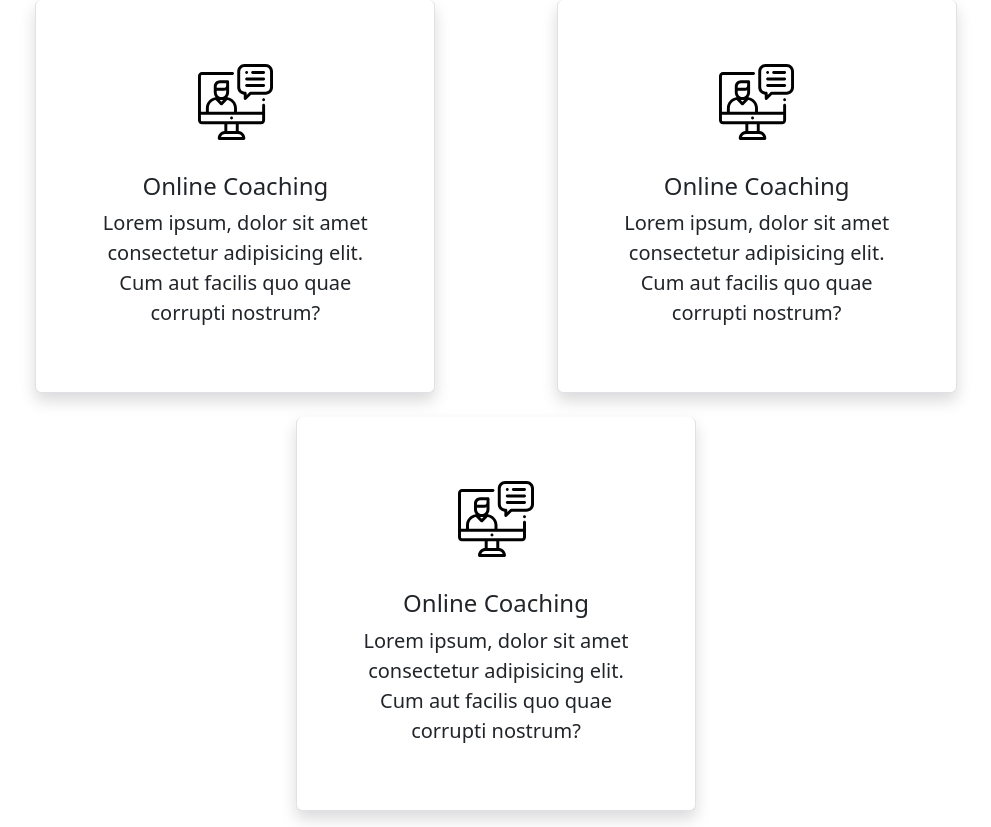
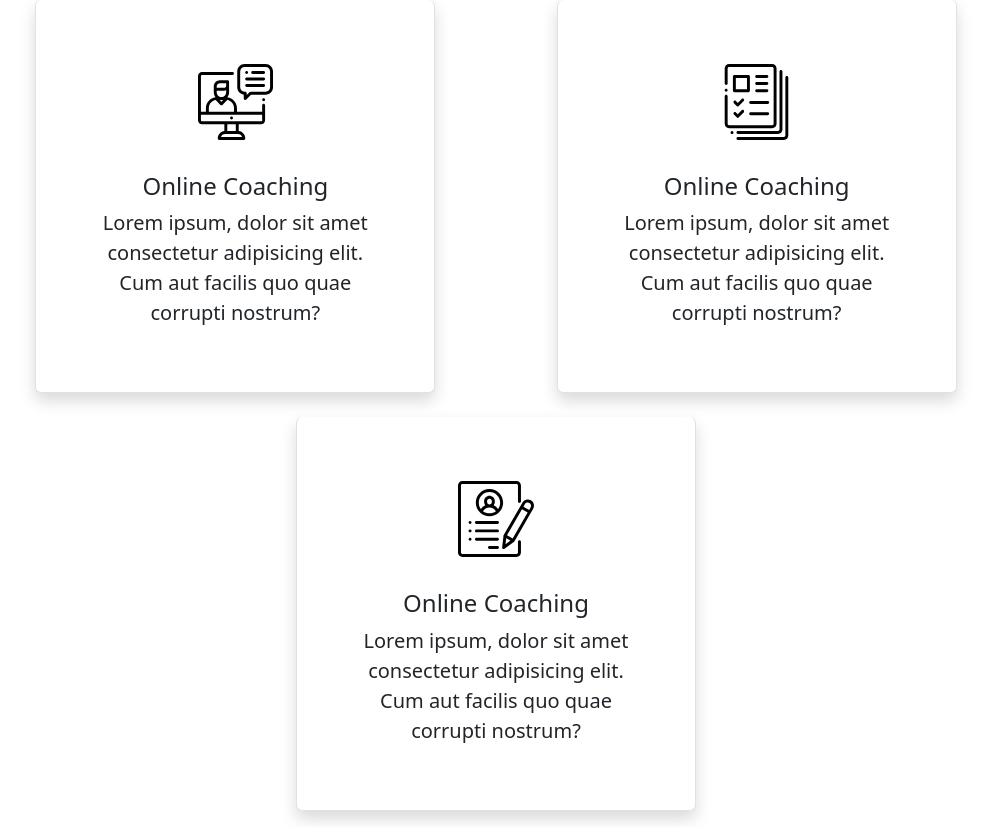
Before and after one commit to Valentina-De-Mite/proj-html-vuejs, a Vue app: page / in a window 1280 px wide. Shown: the part 1093-1920 px from the top of the page, without its empty margins (144-1135 px from the left). Built offline with nearby package versions, Linux system fonts and the light colour scheme; a web font is replaced by a local one.

Commit message:
added cards component

```diff
--- /dev/null
+++ b/src/assets/card.js
@@ -0,0 +1,20 @@
+export default [
+  {
+    image_source: "svg/svg-0.svg",
+    card_title: "Online Coaching",
+    card_text:
+      "Lorem ipsum, dolor sit amet consectetur adipisicing elit. Cum aut facilis quo quae corrupti nostrum?",
+  },
+  {
+    image_source: "svg/svg-1.svg",
+    card_title: "Online Coaching",
+    card_text:
+      "Lorem ipsum, dolor sit amet consectetur adipisicing elit. Cum aut facilis quo quae corrupti nostrum?",
+  },
+  {
+    image_source: "svg/svg-2.svg",
+    card_title: "Online Coaching",
+    card_text:
+      "Lorem ipsum, dolor sit amet consectetur adipisicing elit. Cum aut facilis quo quae corrupti nostrum?",
+  },
+];
--- a/src/components/AppMain.vue
+++ b/src/components/AppMain.vue
@@ -1,10 +1,18 @@
 <script>
 import { state } from "../state";
+import cards from "../assets/card.js";
+import CardComponent from "../components/CardComponent.vue";
 
 export default {
   name: "AppMain",
+
+  components: {
+    CardComponent,
+  },
   data() {
-    return {};
+    return {
+      cards,
+    };
   },
 };
 </script>
@@ -35,57 +43,13 @@ export default {
         <div
           class="row row-cols-3 row-cols-md-1 my-5 g-3 grid gap-0 column-gap-3 justify-content-evenly"
         >
-          <div
-            class="card border p-5 border-top-0 shadow mt-4 d-flex align align-items-center"
-            style="width: 25rem"
+          <CardComponent
+            v-for="card in cards"
+            :image_source="card.image_source"
+            :card_title="card.card_title"
+            :card_text="card.card_text"
           >
-            <img
-              src="../assets/svg/svg-0.svg"
-              class="card-img-top w-25 py-3"
-              alt="..."
-            />
-            <div class="card-body">
-              <h4 class="card-title">Online Coaching</h4>
-              <p class="card-text fs-5">
-                Lorem ipsum, dolor sit amet consectetur adipisicing elit. Cum
-                aut facilis quo quae corrupti nostrum?
-              </p>
-            </div>
-          </div>
-          <div
-            class="card border p-5 border-top-0 shadow mt-4 d-flex align align-items-center"
-            style="width: 25rem"
-          >
-            <img
-              src="../assets/svg/svg-0.svg"
-              class="card-img-top w-25 py-3"
-              alt="..."
-            />
-            <div class="card-body">
-              <h4 class="card-title">Online Coaching</h4>
-              <p class="card-text fs-5">
-                Lorem ipsum, dolor sit amet consectetur adipisicing elit. Cum
-                aut facilis quo quae corrupti nostrum?
-              </p>
-            </div>
-          </div>
-          <div
-            class="card border p-5 border-top-0 shadow mt-4 d-flex align align-items-center"
-            style="width: 25rem"
-          >
-            <img
-              src="../assets/svg/svg-0.svg"
-              class="card-img-top w-25 py-3"
-              alt="..."
-            />
-            <div class="card-body">
-              <h4 class="card-title">Online Coaching</h4>
-              <p class="card-text fs-5">
-                Lorem ipsum, dolor sit amet consectetur adipisicing elit. Cum
-                aut facilis quo quae corrupti nostrum?
-              </p>
-            </div>
-          </div>
+          </CardComponent>
         </div>
       </div>
 
--- /dev/null
+++ b/src/components/CardComponent.vue
@@ -0,0 +1,37 @@
+<script>
+export default {
+  name: "CardComponent",
+
+  props: {
+    image_source: String,
+    card_title: String,
+    card_text: String,
+  },
+  data() {
+    return {
+      base_src: "../src/assets/",
+    };
+  },
+};
+</script>
+
+<template>
+  <div
+    class="card border p-5 border-top-0 shadow mt-4 d-flex align align-items-center"
+    style="width: 25rem"
+  >
+    <img
+      :src="base_src + image_source"
+      class="card-img-top w-25 py-3"
+      alt="..."
+    />
+    <div class="card-body">
+      <h4 class="card-title">{{ card_title }}</h4>
+      <p class="card-text fs-5">
+        {{ card_text }}
+      </p>
+    </div>
+  </div>
+</template>
+
+<style lang="scss" scoped></style>
```
